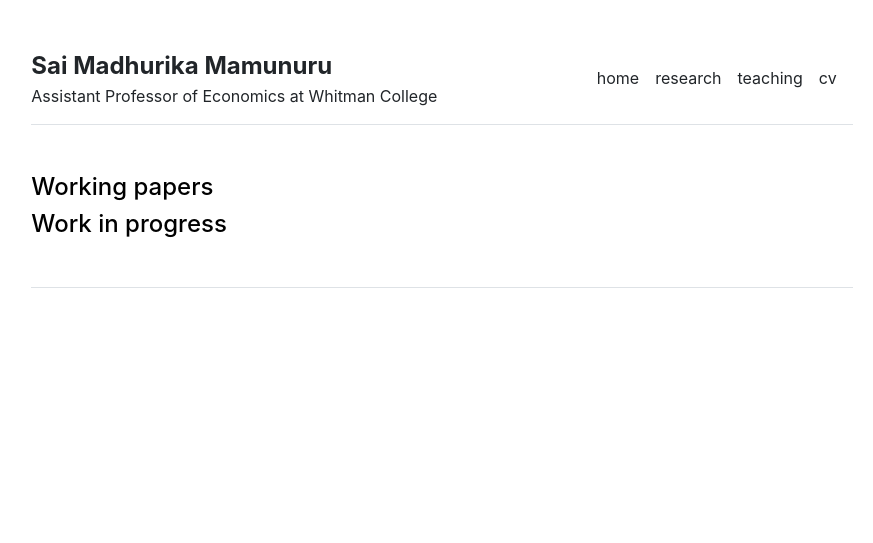
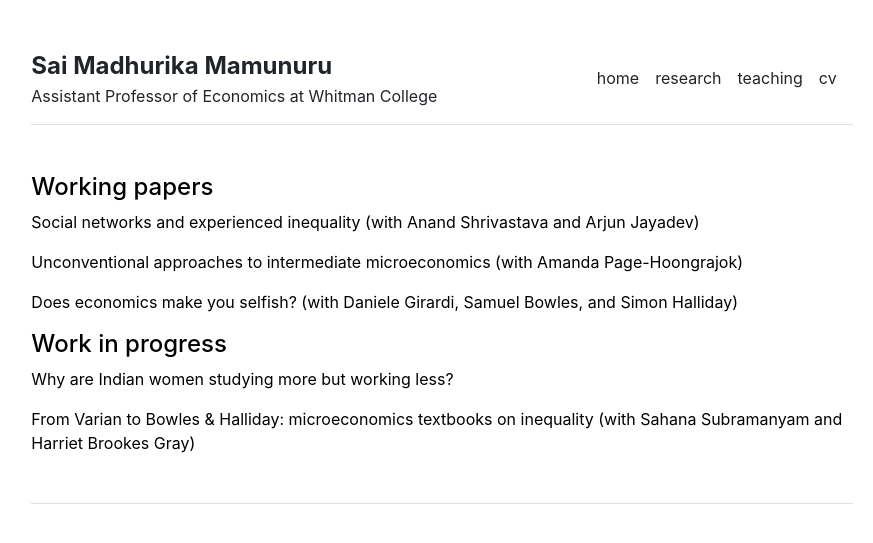
Before and after one commit to saimamunuru/saimamunuru.github.io, a Jekyll site: the page built from research.md, in a window 1280 px wide. Shown: the top 543 px of the page, without its empty margins (198-1071 px from the left). Built offline with Jekyll 4.4.1, drawn with Linux system fonts in a browser that asks for light colours.

Commit message:
Update research.md

```diff
--- a/research.md
+++ b/research.md
@@ -5,4 +5,14 @@ title: "Research"
 
 #### Working papers
 
+Social networks and experienced inequality (with Anand Shrivastava and Arjun Jayadev)
+
+Unconventional approaches to intermediate microeconomics (with Amanda Page-Hoongrajok)
+
+Does economics make you selfish? (with Daniele Girardi, Samuel Bowles, and Simon Halliday)
+
 #### Work in progress
+
+Why are Indian women studying more but working less?
+
+From Varian to Bowles & Halliday: microeconomics textbooks on inequality (with Sahana Subramanyam and Harriet Brookes Gray)
```
